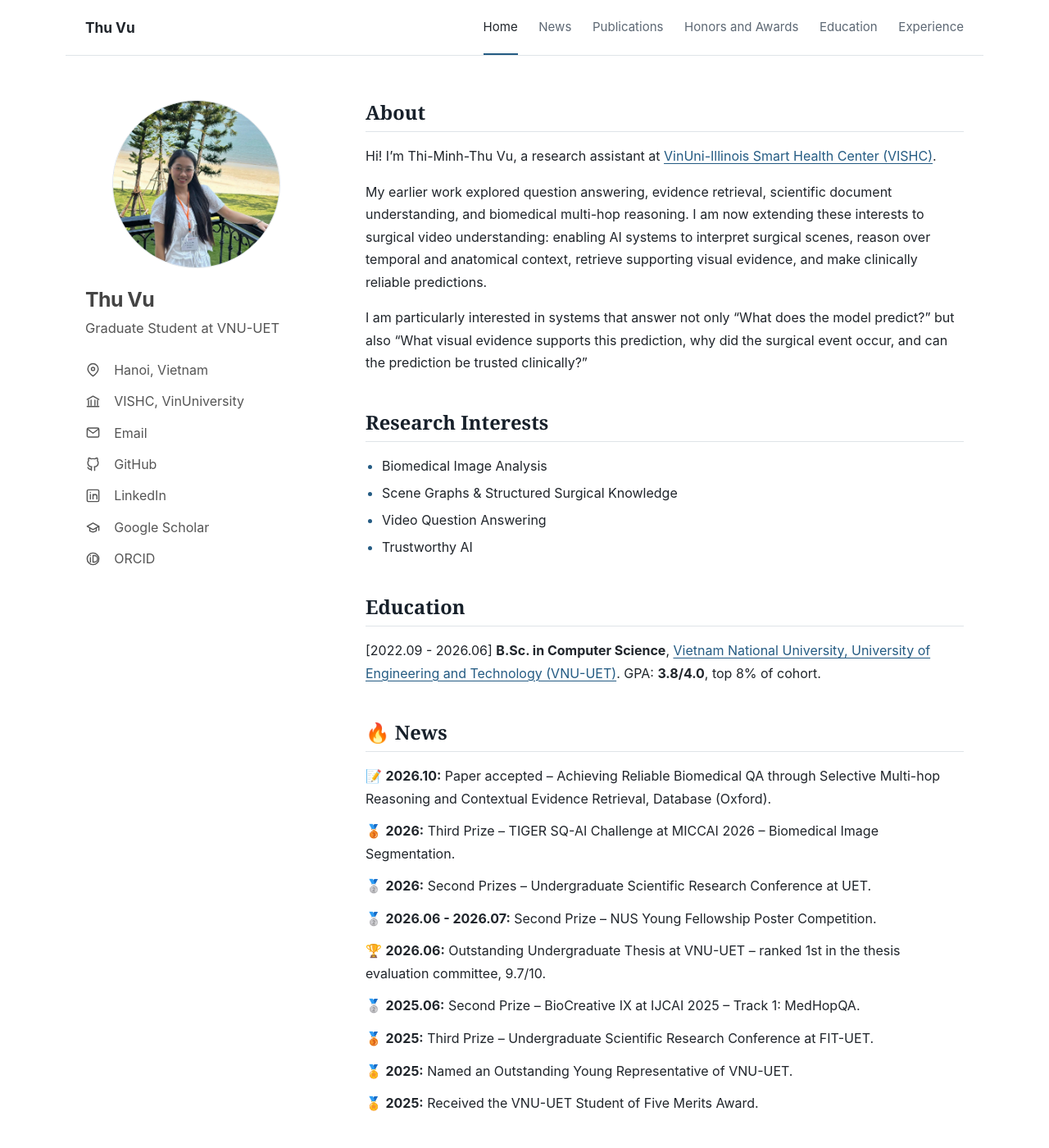
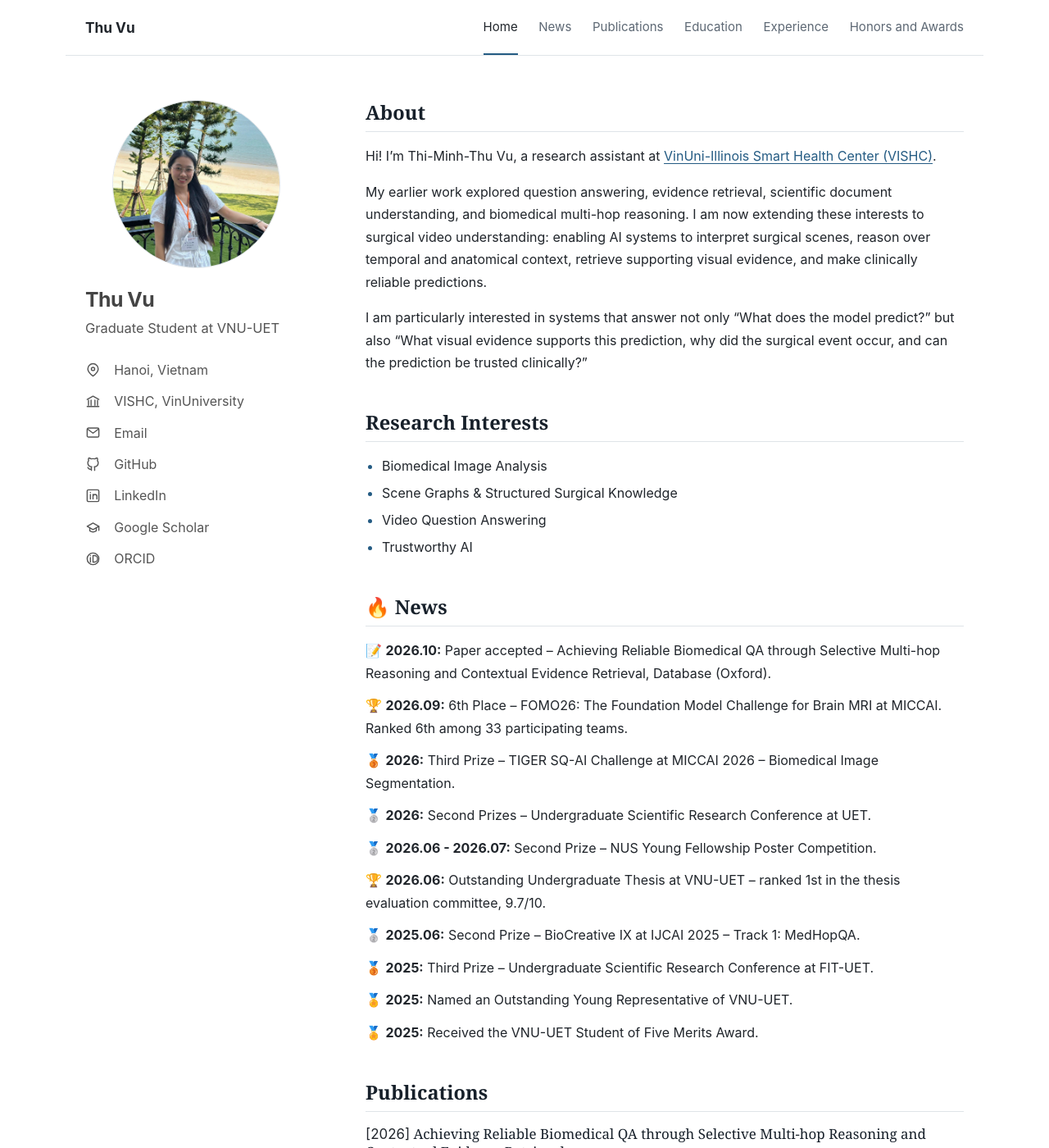
Before and after one commit to ThiMinhThuVu/ThiMinhThuVu.github.io, a Jekyll site: the page built from index.md, in a window 1280 px wide and 1400 px high. Shown: the whole window at 82% size. Built offline with Jekyll 4.4.1, drawn with Linux system fonts in a browser that asks for light colours; some of the changed text lies outside the part shown.

Commit message:
Align section order and add FOMO26 news and PASSIO location

```diff
--- a/_data/navigation.yml
+++ b/_data/navigation.yml
@@ -3,10 +3,10 @@
 - title: News
   url: /#news
 - title: Publications
-  url: /publications/
-- title: Honors and Awards
-  url: /#honors-and-awards
+  url: /#publications
 - title: Education
   url: /#education
 - title: Experience
   url: /#experience
+- title: Honors and Awards
+  url: /#honors-and-awards
--- a/_data/news.yml
+++ b/_data/news.yml
@@ -1,6 +1,9 @@
 - date: "2026.10"
   icon: "📝"
   text: "Paper accepted – Achieving Reliable Biomedical QA through Selective Multi-hop Reasoning and Contextual Evidence Retrieval, Database (Oxford)."
+- date: "2026.09"
+  icon: "🏆"
+  text: "6th Place – FOMO26: The Foundation Model Challenge for Brain MRI at MICCAI. Ranked 6th among 33 participating teams."
 - date: "2026"
   icon: "🥉"
   text: "Third Prize – TIGER SQ-AI Challenge at MICCAI 2026 – Biomedical Image Segmentation."
--- a/index.md
+++ b/index.md
@@ -21,10 +21,6 @@ I am particularly interested in systems that answer not only “What does the mo
   <li>Trustworthy AI</li>
 </ul>
 
-## Education
-
-[2022.09 - 2026.06] **B.Sc. in Computer Science**, [Vietnam National University, University of Engineering and Technology (VNU-UET)](https://uet.vnu.edu.vn/en/). GPA: **3.8/4.0**, top 8% of cohort.
-
 <h2 id="news">🔥 News</h2>
 
 <ul class="news-list">
```
Also changed, not shown: other parts of index.md (+5 -1 lines).
